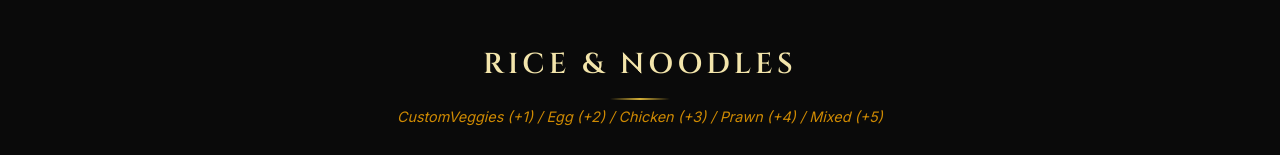
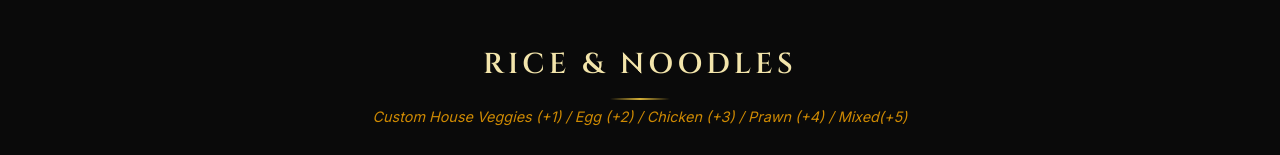
Before and after one commit to Naren1610/abcdmenupage, a website: page appetizers.html in a window 1280 px wide. Shown: the part 1991-2146 px from the top of the page. Drawn offline with Linux system fonts and the light colour scheme; animation ran at ten frames a second.

```diff
--- a/appetizers.html
+++ b/appetizers.html
@@ -289,8 +289,8 @@
                 </section>
                 <section class="menu-section">
                     <h3 class="menu-category-title">Rice & Noodles</h3>
-                    <p class="menu-category-subtitle"> CustomVeggies (+1) / Egg (+2) / Chicken (+3) / Prawn (+4) / Mixed
-                        (+5)</p>
+                    <p class="menu-category-subtitle"> Custom House Veggies (+1) / Egg (+2) / Chicken (+3) / Prawn (+4)
+                        / Mixed(+5)</p>
                     <div class="menu-grid">
 
                         <article class="menu-item-card scroll-reveal">
```
